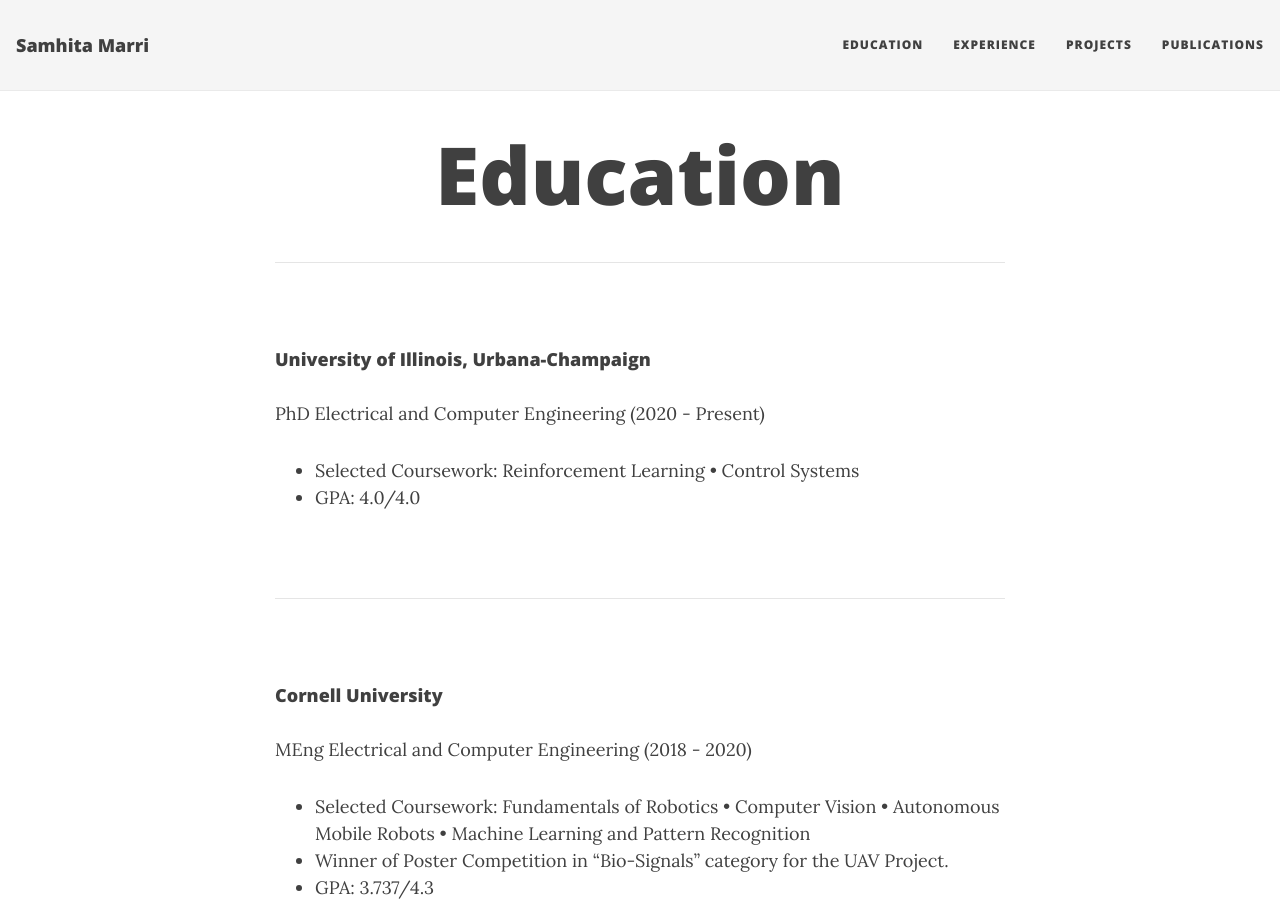
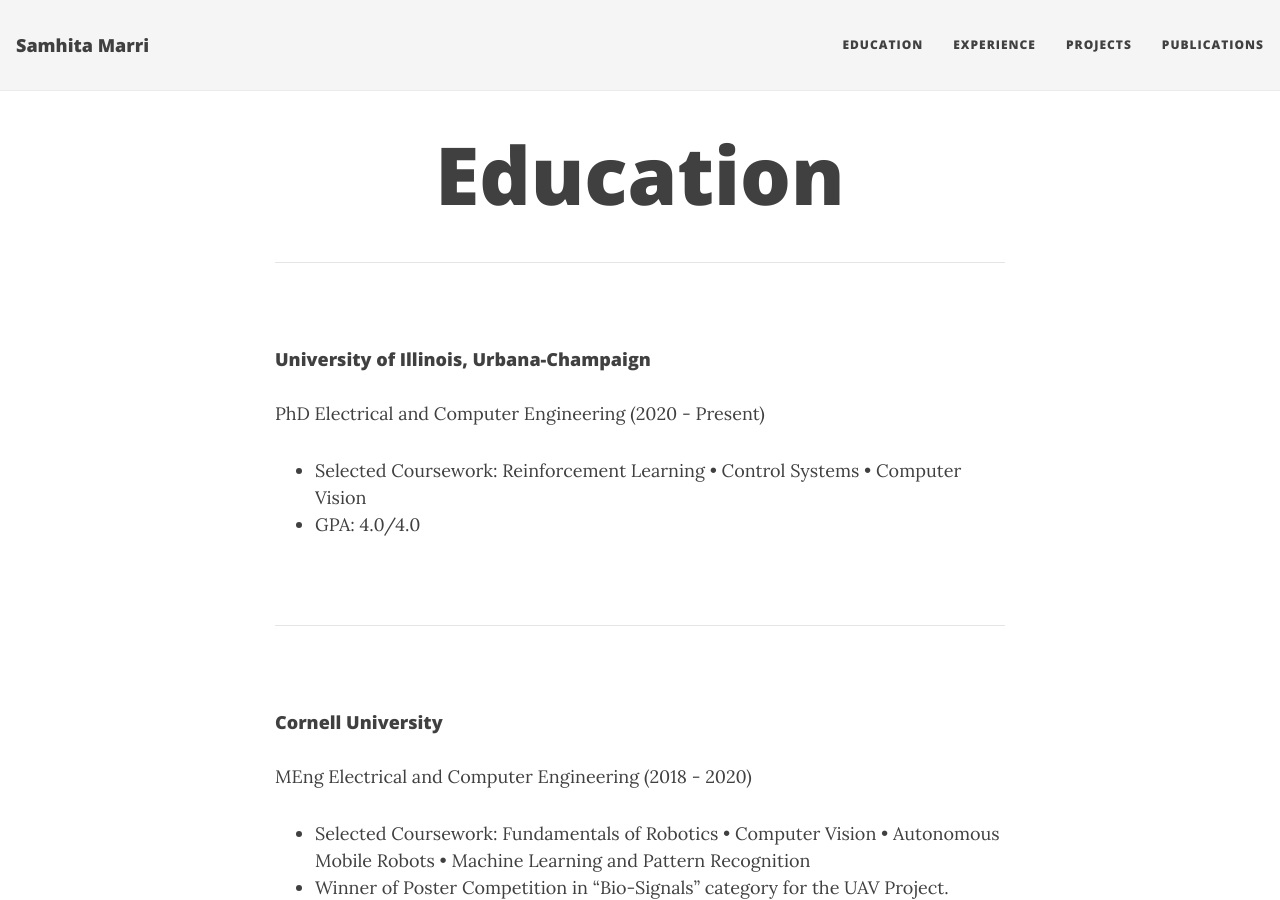
Before and after one commit to samhita-m/samhita-m.github.io, a Jekyll site: the page built from education.md, in a window 1280 px wide and 900 px high. Built offline with Jekyll 4.4.1, drawn with Linux system fonts in a browser that asks for light colours; nearby versions of some CDN libraries.

```diff
--- a/education.md
+++ b/education.md
@@ -9,7 +9,7 @@ title: Education
 
 #### University of Illinois, Urbana-Champaign
 PhD Electrical and Computer Engineering (2020 - Present)
-* Selected Coursework: Reinforcement Learning • Control Systems
+* Selected Coursework: Reinforcement Learning • Control Systems • Computer Vision
 * GPA: 4.0/4.0
 
 <p>&nbsp;</p>
--- a/index.html
+++ b/index.html
@@ -18,3 +18,9 @@ Alongside my interests in agricultural robotics, some of my other interests and
 <li> Video Games</li>
 <li> Hiking</li>
 </ul>
+
+<!DOCTYPE html>
+<meta charset="utf-8">
+<title>Redirecting to https://samhita.github.io/repo/</title>
+<meta http-equiv="refresh" content="0; URL=https://samhita-m.github.io/">
+<link rel="canonical" href="https://samhita-m.github.io/Samhita-Marri/">
```
